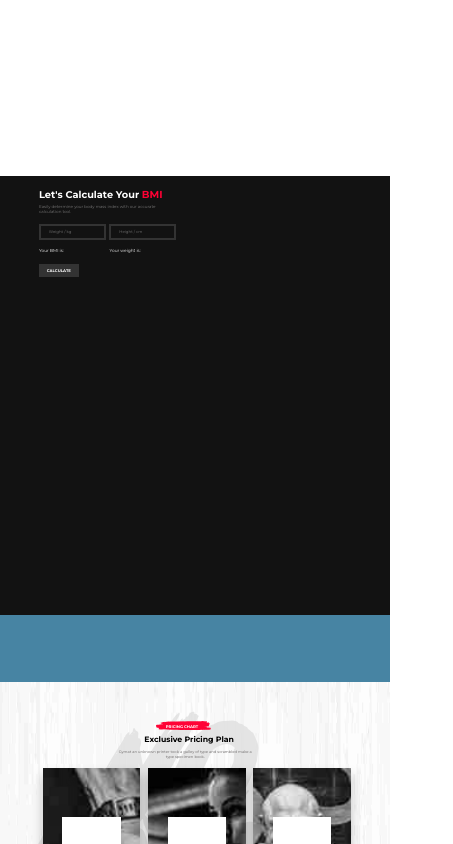
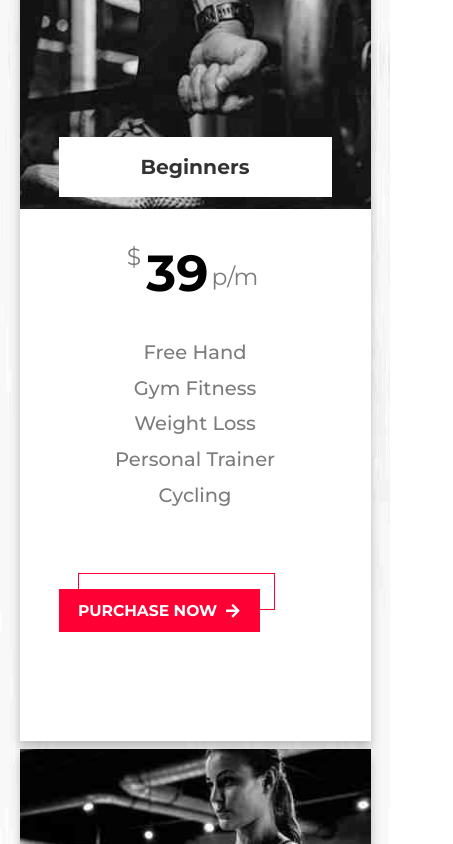
Before and after one commit to sanjhchhatrasal/Gymate, a React (Vite) app: page / in a window 390 px wide. Shown: the part 10395-11239 px from the top of the page, 453 px wide, since content can reach past the window. Built offline with nearby package versions, Linux system fonts and the light colour scheme.

Commit message:
responsiveness3

```diff
--- a/src/Components/Footer/Footer.scss
+++ b/src/Components/Footer/Footer.scss
@@ -90,3 +90,77 @@
         }
     }
 }
+
+
+@media screen and (max-width: 480px){
+    .main-footer{
+        overflow: hidden !important;
+        height: 150vh !important;
+        width: 90% !important;
+        flex-direction: column;
+        gap: 3vw !important;
+        margin-top: 15vw !important;
+        margin-left: 4vw !important;
+        justify-content:  start !important;
+
+        .elem1{
+            width: 100% !important;
+            height: 40% !important;
+
+            p{
+                font-size: 4.3vw !important;
+                margin-top: 2vw !important;
+                margin-bottom: 7vw !important;
+            }
+
+            .social-icons{
+                gap: 4vw !important;
+                margin-bottom: 10vw !important;
+
+                div{
+                    height: 13vw !important;
+                    width: 13vw !important;
+                    font-size: 6vw !important;
+                }
+            }
+
+            h6{
+                font-size: 5vw !important;
+            }
+        }
+
+        .elem2{
+            width: 100% !important;
+            margin-top: -15vw !important;
+            margin-bottom: 15vw !important;
+
+            h1{
+                font-size: 9vw !important;
+            }
+
+            h6{
+                font-size: 5vw !important;
+                margin-top: 6vw !important;
+            }
+        }
+
+
+        .elem3{
+            width: 100% !important;
+
+            h1{
+                font-size: 9vw !important;
+            }
+
+            h5{
+                font-size: 5.4vw !important;
+                margin-top: 8vw !important;
+            }
+
+            h6{
+                font-size: 5vw !important;
+                margin-top: 10vw !important;
+            }
+        }
+    }
+}
--- a/src/Components/Home/Home.scss
+++ b/src/Components/Home/Home.scss
@@ -2240,4 +2240,308 @@
     }
 }
 
+#page6{
+    width: 100%;
+
+    #page6-top{
+        display: none;
+
+    }
+
+    #page6-btm{
+        height: 60vh;
+
+
+        .btm-left{
+            width: 100% !important;
+            margin-left: 2vw !important;
+            margin-top: 10vw !important;
+
+            h1{
+                font-size: 9vw !important;
+
+                span{
+                    font-size: 9.2vw !important;
+                }
+            }
+
+            p{
+                font-size: 4.7vw !important;
+                width: 90% !important;
+                padding-top: 7vw !important;
+                color: #fff !important;
+            }
+
+            .input{
+                display: flex;
+                margin-top: 7vw ;
+                gap: 3vw !important;
+
+                input{
+                    padding: 4vw 3vw !important;
+                    background-color: #fff !important;
+                    margin-bottom: 4vw !important;
+                    font-size: 3.2vw !important;
+                    color: #000 !important;
+                }
+
+                h6{
+                    font-size: 4.2vw !important;
+                }
+            }
+
+            button{
+                padding: 3.5vw 7vw !important;
+                font-size: 4.4vw !important;
+            }
+        }
+    }
+
+
 }
+
+#page7{
+    height: 320vh !important;
+
+    .content{
+        margin-top: 15vw !important;
+
+        .title{
+            left: 20vw !important;
+
+
+            .title-bg-img{
+                width: 50vw !important;
+            }
+
+            h6{
+                top: 1.5vw !important;
+                left: 8vw !important;
+                font-size: 4vw !important;
+            }
+        }
+
+        h1{
+            font-size: 9.5vw !important;
+            left: 5vw !important;
+            top: 10vw !important;
+            text-align: center;
+        }
+
+        p{
+            left: 5vw !important;
+            top: 35vw !important;
+            font-size: 5vw !important;
+            width: 90% !important;
+        }
+
+        .cards{
+            top: 70vw !important;
+            flex-direction: column;
+            margin-left: 5vw !important;
+
+            .card{
+                height: 90vh !important;
+                width: 90vw !important;
+
+                .card-top{
+                    height: 30% !important;
+
+                    .box{
+                        top: 40vw !important;
+                        width: 70vw !important;
+
+                        h6{
+                            font-size: 5.2vw !important;
+                        }
+                    }
+                }
+
+                .card-btm{
+                    height: 70% !important;
+
+                    .plan{
+                        width: 35vw !important;
+                        height: 12vw !important;
+                        top: -10vw !important;
+
+                        h6{
+                            font-size: 6vw !important;
+                        }
+
+                        h1{
+                            top: 0vw !important;
+                            font-size: 13vw !important;
+                        }
+
+                        p{
+                            left: 12vw !important;
+                            top: 5vw !important;
+                            font-size: 6vw !important;
+                        }
+                    }
+
+                    .h6{
+
+                        h6{
+                            font-size: 5vw !important;
+                            margin-top: 3vw !important;
+                        }
+                    }
+
+                    .btn{
+                        height: 10vh !important;
+                        width: 70vw !important;
+                        margin-top: 20vw !important;
+
+                        .box{
+                            padding: 4.5vw 25vw !important;
+                            left: 5vw !important;
+                            top: -3vw !important;
+                        }
+
+                        .main-btn{
+                            top: 1.2vw;
+                            font-size: 4vw !important;
+                            padding: 3vw 5vw !important;
+
+                            .arrow{
+                               margin-left: 2vw !important;
+                            }
+                        }
+                    }
+
+                    .btn:hover {
+                        .box{
+                            top: 1vw !important;
+                            left: 0vw !important;
+                        }
+                    }
+                }
+            }
+        }
+    }
+}
+
+#page8{
+
+    #page8-top{
+        height: 200vh !important;
+        padding-top: 10vw !important;
+
+        .title{
+            left: 20vw !important;
+
+
+            .title-bg-img{
+                width: 50vw !important;
+            }
+
+            h6{
+                top: 1.5vw !important;
+                left: 10vw !important;
+                font-size: 4vw !important;
+            }
+        }
+
+        h1{
+            top: 20vw !important;
+            left: 5vw !important;
+            font-size: 10vw !important;
+            text-align: center;
+        }
+
+        p{
+            top: 50vw !important;
+            left: 5vw !important;
+            width: 90% !important;
+            font-size: 5vw !important;
+        }
+
+        .cards{
+            top: 75vw !important;
+            height: 155vh !important;
+            flex-direction: column;
+
+            .card{
+                height: 35% !important;
+                width: 90% !important;
+                padding-left: 5vw !important;
+
+               h6{
+                top: 17vw !important;
+                font-size: 6vw !important;
+               }
+
+               p{
+                top: 40vw !important;
+                font-size: 4vw !important;
+               }
+
+               .date{
+                padding: 2vw 4vw !important;
+                top: 5vw !important;
+                border-radius: 5vw !important;
+                font-size: 3.4vw !important;
+               }
+
+               .btn{
+                bottom:20vw !important;
+                left: 2vw;
+                font-size: 4vw !important;
+                padding: 3vw 3.5vw !important;
+
+                .arrow{
+                    margin-left: 5vw !important;
+                }
+               }
+            }
+        }
+    }
+
+    #page8-btm{
+        height: 50vh !important;
+        margin-top: 15vw !important;
+
+        h1{
+            font-size: 11vw !important;
+            padding-top: 10vw !important;
+            left: 2vw !important;
+        }
+
+        h2{
+            font-size: 9vw !important;
+            left: 2vw !important;
+            top: 45vw !important;
+        }
+
+        .btn{
+            top: 70vw !important;
+            left: 10vw !important;
+            width: 60vw !important;
+            margin-top: 3vw;
+
+            .box{
+                padding: 4.2vw 23vw !important;
+                left: 5vw !important;
+                top: -3vw !important;
+            }
+
+            .main-btn{
+                top: 1vw;
+                font-size: 4.3vw !important;
+                padding: 3vw 4.4vw !important;
+
+            }
+        }
+
+        .btn:hover {
+            .box{
+                top: 1vw;
+                left: 0;
+            }
+        }
+    }
+}
+
+}
```
